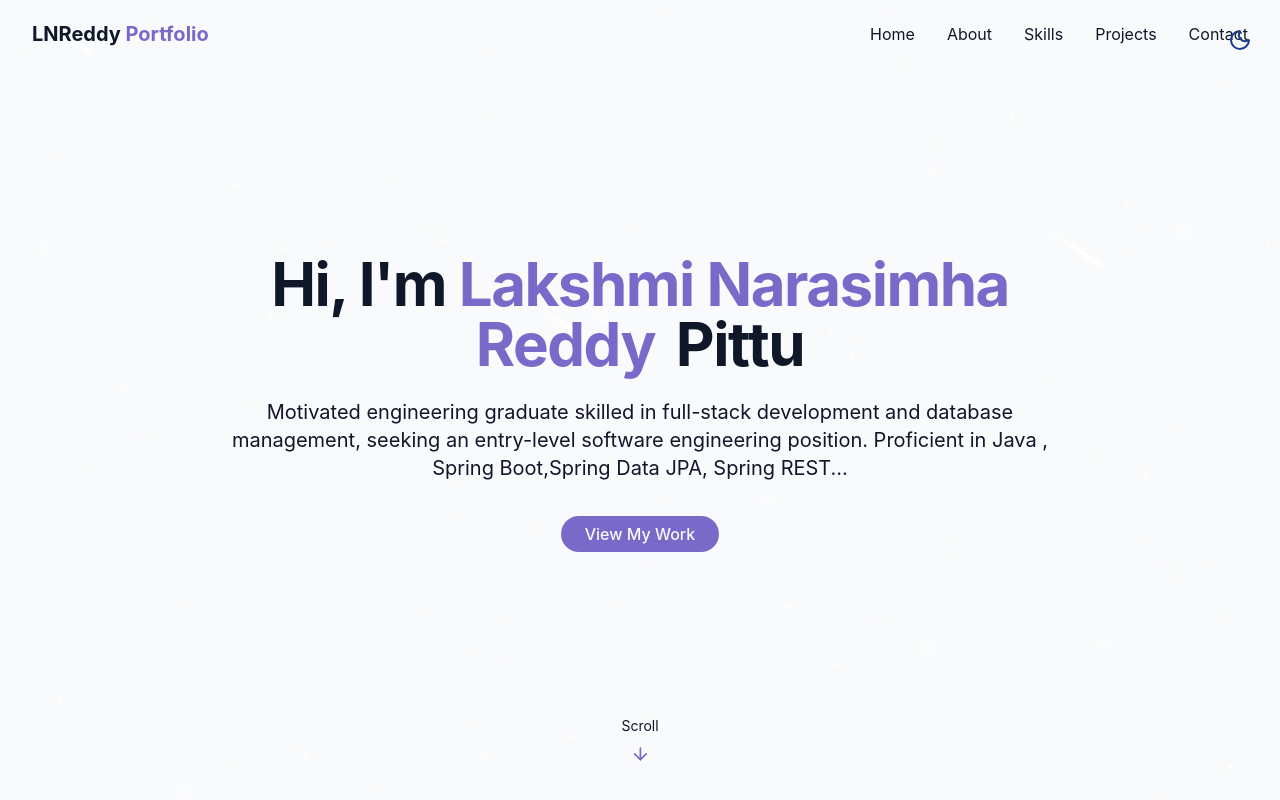
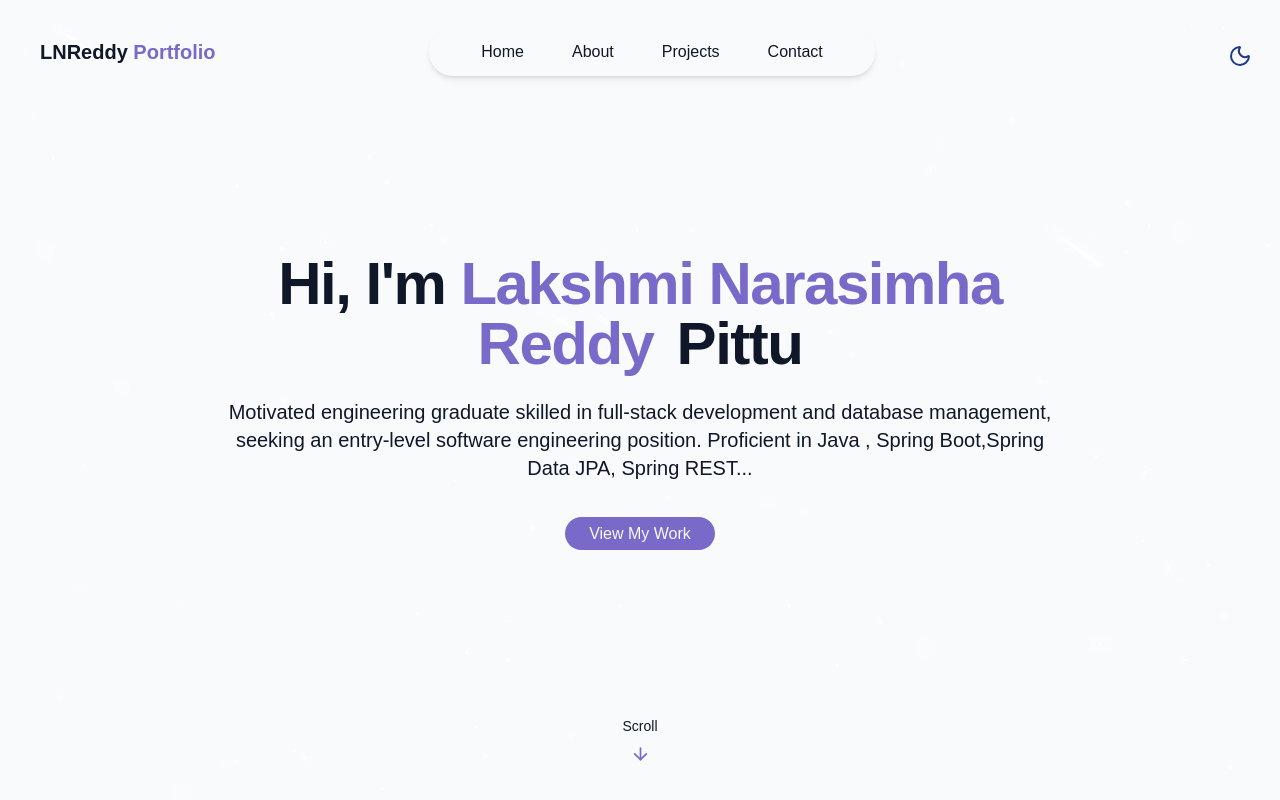
Before and after one commit to Narasimha-prog/Portfolio, a React (Vite) app: page / in a window 1280 px wide. Shown: the top 800 px of the page. Built offline with nearby package versions, Linux system fonts and the light colour scheme.

Commit message:
Adding new nav bar

```diff
--- a/src/components/NavBar.jsx
+++ b/src/components/NavBar.jsx
@@ -1,69 +1,113 @@
-import React, { useEffect, useState } from 'react'
-import { href } from 'react-router-dom'
-import { cn } from '../lib/utils'
-import { Menu, X } from 'lucide-react'
+import React, { useState, useEffect, useRef } from "react";
+import { Menu, X } from "lucide-react";
+import { ThemeToggle } from "./ThemeToggle";
+import { cn } from "../lib/utils";
 
-const navItems=[
-    {name: "Home",href:"#hero"},
-    {name: "About",href:"#about"},
-    {name: "Skills",href:"#skills"},
-    {name: "Projects",href:"#projects"},
-    {name: "Contact",href:"#contact"},
-]
+const navItems = [
+  { name: "Home", href: "#hero" },
+  { name: "About", href: "#about" },
+  { name: "Projects", href: "#projects" },
+  { name: "Contact", href: "#contact" },
+];
+
 export const NavBar = () => {
-    const[isScrolled,setIsScrolled]=useState(false)
-    const[isMenuOpen,setMenuOpen]=useState(false)
+  const [isScrolled, setIsScrolled] = useState(false);
+  const [isMenuOpen, setMenuOpen] = useState(false);
+  const [activeIndex, setActiveIndex] = useState(0);
+  const indicatorRef = useRef(null);
 
-    useEffect(()=>{
+  useEffect(() => {
+    const handleScroll = () => setIsScrolled(window.scrollY > 10);
+    window.addEventListener("scroll", handleScroll);
+    return () => window.removeEventListener("scroll", handleScroll);
+  }, []);
 
+  const handleHover = (index, e) => {
+    const link = e.currentTarget.getBoundingClientRect();
+    if (indicatorRef.current) {
+      const parentLeft =
+        e.currentTarget.parentElement.getBoundingClientRect().left;
+      indicatorRef.current.style.width = `${link.width}px`;
+      indicatorRef.current.style.left = `${link.left - parentLeft}px`;
+    }
+    setActiveIndex(index);
+  };
 
-      const handleScroll = () => {
-          setIsScrolled(window.screenY > 10)
-        }
-       window.addEventListener('scroll',handleScroll);
-     return ()=> window.removeEventListener('scroll',handleScroll);
-    },[])
-  return <nav className={cn("fixed w-full z-40 transition-all duration-300 "
-    ,isScrolled ?"py-3 bg-background/80 backdrop-blur-md shadow-xs " : "py-5")}>
-        <div className='container flex items-center justify-between'>
-            <a className='text-xl font-bold text-primary flex items-center' href='#hero'>
-                <span className='relative z-10'>
-                <span className='text-foreground'> LNReddy </span>Portfolio
-                </span>
+  return (
+    <nav
+      className={cn(
+        "fixed top-4 left-1/2 -translate-x-1/2 z-40 transition-all w-full duration-300",
+        isScrolled ? "py-2" : "py-3"
+      )}
+    >
+      <div className="flex items-center w-full">
+        {/* Left: Logo */}
+        <div className="flex-1 text-left ml-10">
+          <a href="#hero" className="text-xl font-bold text-primary">
+            <span className="text-foreground">LNReddy</span> Portfolio
+          </a>
+        </div>
+
+        {/* Center: Nav Menu (desktop only) */}
+        <div className="flex-1 hidden md:flex items-center justify-center">
+          <div className="flex items-center px-6 py-2 bg-background/40 backdrop-blur-md rounded-full shadow-md">
+            <div className="relative flex space-x-6 px-4">
+              <div
+                ref={indicatorRef}
+                className="absolute top-1/2 -translate-y-1/2 h-8 bg-primary rounded-full transition-all duration-300"
+                style={{ width: "0px", left: "0px" }}
+              />
+              {navItems.map((item, index) => (
+                <a
+                  key={index}
+                  href={item.href}
+                  onMouseEnter={(e) => handleHover(index, e)}
+                  className="relative z-10 px-3 py-1 text-foreground hover:text-primary-foreground transition-colors duration-300"
+                >
+                  {item.name}
+                </a>
+              ))}
+            </div>
+          </div>
+        </div>
+
+        {/* Right: Theme Toggle & Mobile Toggle */}
+        <div className="flex-1 flex justify-end mr-4 items-center">
+          <ThemeToggle />
+
+          {/* Mobile Toggle Button */}
+          <button
+            onClick={() => setMenuOpen((prev) => !prev)}
+            className="md:hidden p-2 text-foreground z-50 mr-10"
+            aria-label={isMenuOpen ? "Close Menu" : "Open Menu"}
+          >
+            {isMenuOpen ? <X size={24} /> : <Menu size={24} />}
+          </button>
+        </div>
+      </div>
+
+      {/* Mobile Menu (slide from right) */}
+      <div
+        className={cn(
+          "fixed top-0 right-0 h-full w-64 bg-background/95 backdrop-blur-md z-40 flex flex-col items-center justify-center transform transition-transform duration-300 md:hidden",
+          isMenuOpen
+            ? "translate-x-0 opacity-100"
+            : "translate-x-full opacity-0 pointer-events-none"
+        )}
+      >
+       <div className="absolute top-12 right-0 bg-background/95 backdrop-blur-md rounded-lg shadow-lg p-4 w-40 flex flex-col space-y-2 animate-in fade-in slide-in-from-top-2 rounded-full">
+          {navItems.map((item, key) => (
+            <a
+              key={key}
+              href={item.href}
+              onClick={() => setMenuOpen(false)}
+              className="text-foreground hover:text-primary transition-colors duration-300"
+            >
+              {item.name}
             </a>
-            {/* desktop-version */}
-            <div className='hidden md:flex space-x-8 '>
-                {
-                    navItems.map((item,key)=>(
-                        <a key={key} href={item.href} className='text-foreground hover:text-primary transition-colors duration-300'>
-                            {item.name}
-                        </a>
-                    ))
-                }
-            </div>
-
-            {/* mobile-version */}
-           <button onClick={()=>setMenuOpen((prev)=>!prev)}
-                 className='md:hidden p-2 text-foreground z-50 mr-7'
-                 aria-label={isMenuOpen?"Close Menu":"Open Menu"}
-
-             >{isMenuOpen ? <X size={24}/>: <Menu size={24}/>}</button>
-
-            <div className={cn("fixed inset-0 bg-background/95 backdrop-blur-md z-40 flex flex-col items-center justify-center",
-                "transition-all duration-300 md:hidden",
-                isMenuOpen?"opacity-100 pointer-events-auto":"opacity-0 pointer-events-none"
-            )}>
-               <div className='flex flex-col space-y-8 text-xl'>
-                {
-                    navItems.map((item,key)=>(
-                        <a key={key} href={item.href} onClick={()=>{setMenuOpen(false)}} className='text-foreground hover:text-primary transition-colors duration-300'>
-                            {item.name}
-                        </a>
-                    ))
-                }
-            </div>
-            </div>
+          ))}
         </div>
+      </div>
     </nav>
-
-}
+  );
+};
--- a/src/components/ThemeToggle.jsx
+++ b/src/components/ThemeToggle.jsx
@@ -32,10 +32,10 @@ export const ThemeToggle = () => {
         }
     }
   return <button onClick={toggleTheme}  className={cn('fixed   top-5 right-5 z-50 p-2 rounded-full '
-        ,'transition-colors duration-300 focus:outline-hidden'
+        ,'transition-colors duration-300 focus:outline-none'
    )}>{isDarkMode
-  ?<Sun className='h-6,w-6 text-yellow-300'/>
-  : <Moon className='h-6,w-6 text-blue-900' />    }</button>;
+  ?<Sun className='h-6 w-6 text-yellow-300'/>
+  : <Moon className='h-6 w-6 text-blue-900' />    }</button>;
 
 
 };
--- a/src/index.css
+++ b/src/index.css
@@ -73,6 +73,7 @@
     --primary-foreground: 210 40% 98%;
 
     --border: 214 32% 91%;
+      --shadow-elevation: 0 4px 6px rgba(0, 0, 0, 0.1);
   }
 
   .dark {
@@ -85,6 +86,7 @@
     --primary-foreground: 213 31% 91%;
 
     --border: 217 33% 20%;
+     --shadow-elevation: 0 4px 15px rgb(248, 243, 243);
   }
 
   * {
@@ -159,4 +161,5 @@
   margin: 0 auto;
   padding: 0;
   text-align: center;
+  font-family: 'Poppins', sans-serif;
 }
--- a/src/pages/Home.jsx
+++ b/src/pages/Home.jsx
@@ -13,7 +13,7 @@ export const Home = () => {
   return (
     <div>
       {/* theme toggle */}
-      <ThemeToggle/>
+      {/* <ThemeToggle/> */}
       {/* background effect */}
        <StarBaground/>
       {/* NavBar */}
```
